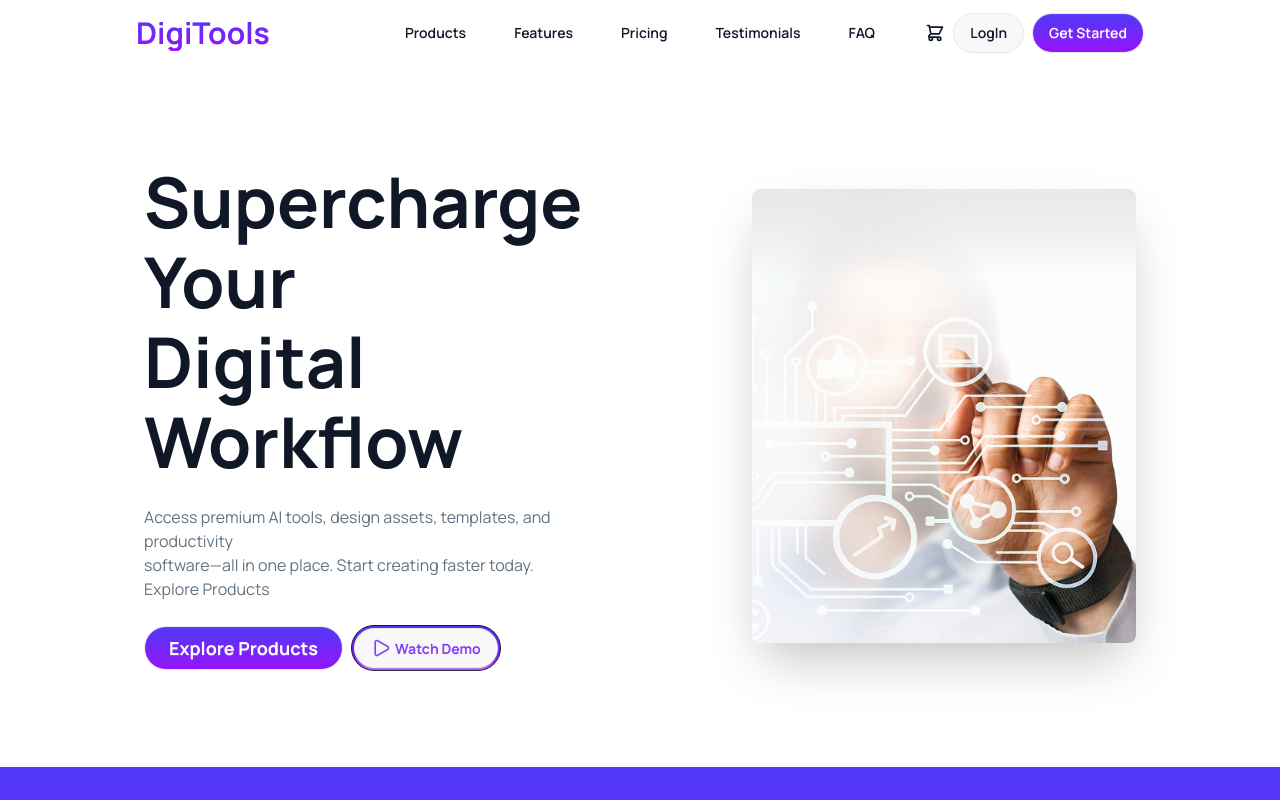
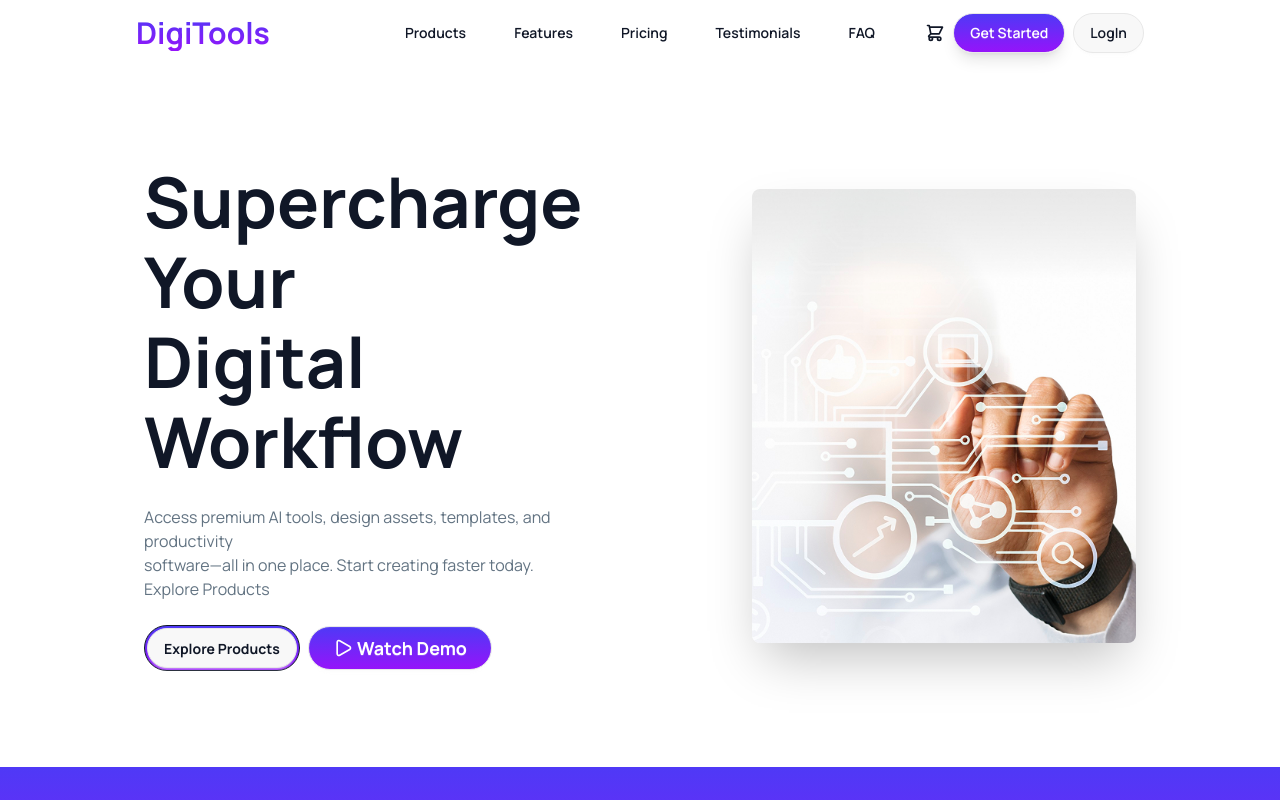
Before and after one commit to Abdullah-Al-Tamim-573/DigiTools-Platform, a React (Vite) app: page / in a window 1280 px wide. Both pictures are taken after a click on the button "Watch Demo". Shown: the top 800 px of the page. Built offline with nearby package versions, Linux system fonts and the light colour scheme.

Commit message:
add navbar and banner section toggle proper way

```diff
--- a/src/App.css
+++ b/src/App.css
@@ -17,3 +17,11 @@ a:active {
     color: transparent;
     background-clip: text;
 }
+
+.animation {
+   transition: all ease 10s;
+}
+
+.animation:hover {
+   background: linear-gradient(to bottom, rgba(79, 57, 246, 1) 0%,rgba(149, 20, 250, 1) 100%);
+}
--- a/src/App.jsx
+++ b/src/App.jsx
@@ -1,3 +1,4 @@
+
 import "./App.css";
 import Banner from "./Components/Banner/Banner";
 import Navbar from "./Components/Navbar/Navbar";
@@ -5,11 +6,14 @@ import PremiumDigitalTools from "./Components/Premium Digital Tools/PremiumDigit
 import StatusBar from "./Components/StatusBar/StatusBar";
 
 function App() {
+
+
+
   return (
     <>
 
         <section className="lg:max-w-[80%] mx-auto">
-                  <Navbar></Navbar>
+                  <Navbar ></Navbar>
                   <Banner></Banner>
         </section>
 
--- a/src/Components/Banner/Banner.jsx
+++ b/src/Components/Banner/Banner.jsx
@@ -1,7 +1,10 @@
 import { Play } from "lucide-react";
 import bannerImg from "../../assets/banner.png";
+import { useState } from "react";
 
 const Banner = () => {
+ const [bannerBtnToggle, setBannerBtnToggle] = useState(false)
+
   return (
     <>
       <div className="hero  my-5 md:my-15 lg:my-20 ">
@@ -20,17 +23,47 @@ const Banner = () => {
               faster today. <br /> Explore Products
             </p>
             <div className="flex gap-2  flex-col md:flex-row md:items-center">
-              <button className="btn linier-Blue  font-bold rounded-4xl !text-white text-[18px] py-[21px] px-6">
+             {
+                bannerBtnToggle?  <>
+
+                   {/* <button onClick={() =>setBannerBtnToggle(false)} className="btn linier-Blue  font-bold rounded-4xl !text-white text-[18px] py-[21px] px-6">
+                Explore Products
+              </button> */}
+
+
+              <span className="border p-[2px] rounded-full linier-Blue ">
+
+                          <button onClick={() => setBannerBtnToggle(false)} className="font-bold  btn rounded-full w-full">
+                                 <span className="">Explore Products</span>
+                          </button>
+
+              </span>
+
+                <button onClick={() =>setBannerBtnToggle(true)} className="btn linier-Blue  font-bold rounded-4xl !text-white text-[18px] py-[21px] px-6">
+                      <span className="flex gap-1 items-center !text-[#fff]"><Play size={20} color="#fff"/>  Watch Demo</span>
+              </button>
+
+
+
+
+              </>
+
+              :
+
+              <> <button onClick={() =>setBannerBtnToggle(false)} className="btn linier-Blue  font-bold rounded-4xl !text-white text-[18px] py-[21px] px-6">
                 Explore Products
               </button>
 
               <span className="border p-[2px] rounded-full linier-Blue ">
 
-                          <button className="font-bold  btn rounded-full w-full">
+                          <button onClick={() => setBannerBtnToggle(true)} className="font-bold  btn rounded-full w-full">
                                  <span className="logo linier-Blue flex gap-1 items-center"><Play size={20} color="#7d4bf8"/>Watch Demo</span>
                           </button>
 
-              </span>
+              </span></>
+             }
+
+
 
 
 
--- a/src/Components/Navbar/Navbar.jsx
+++ b/src/Components/Navbar/Navbar.jsx
@@ -1,6 +1,8 @@
-
+import { useState } from 'react';
+import '../../../src/App.css'
 
 const Navbar = () => {
+  const [toggle, setToggle] = useState(false);
   return (
     <>
       <nav className="navbar">
@@ -86,8 +88,12 @@ const Navbar = () => {
               d="M3 3h2l.4 2M7 13h10l4-8H5.4M7 13L5.4 5M7 13l-2.293 2.293c-.63.63-.184 1.707.707 1.707H17m0 0a2 2 0 100 4 2 2 0 000-4zm-8 2a2 2 0 11-4 0 2 2 0 014 0z"
             />{" "}
           </svg>
-          <button className="btn hidden md:inline-flex rounded-4xl">LogIn</button>
-          <button className="btn linier-Blue rounded-4xl !text-white">Get Started</button>
+          <button onClick={() => setToggle(false)} className={`btn  rounded-4xl   ${toggle || ' linier-Blue shadow-lg !text-white'}`}>Get Started</button>
+          <button onClick={() => setToggle(true)} className={`btn hidden md:inline-flex rounded-4xl    ${toggle && ' !text-white linier-Blue'}`}>LogIn</button>
+
+
+
+
         </div>
       </nav>
     </>
```
